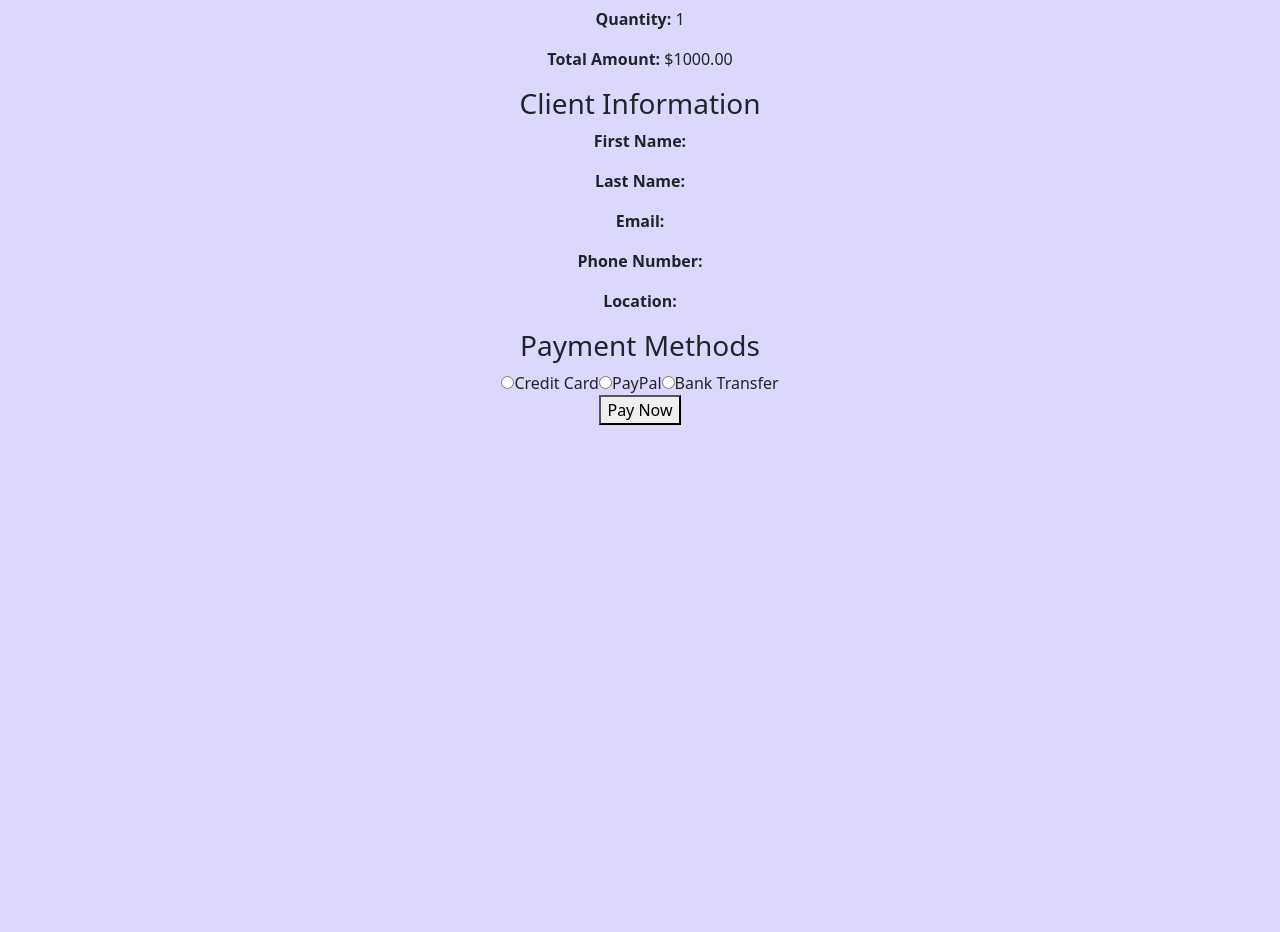
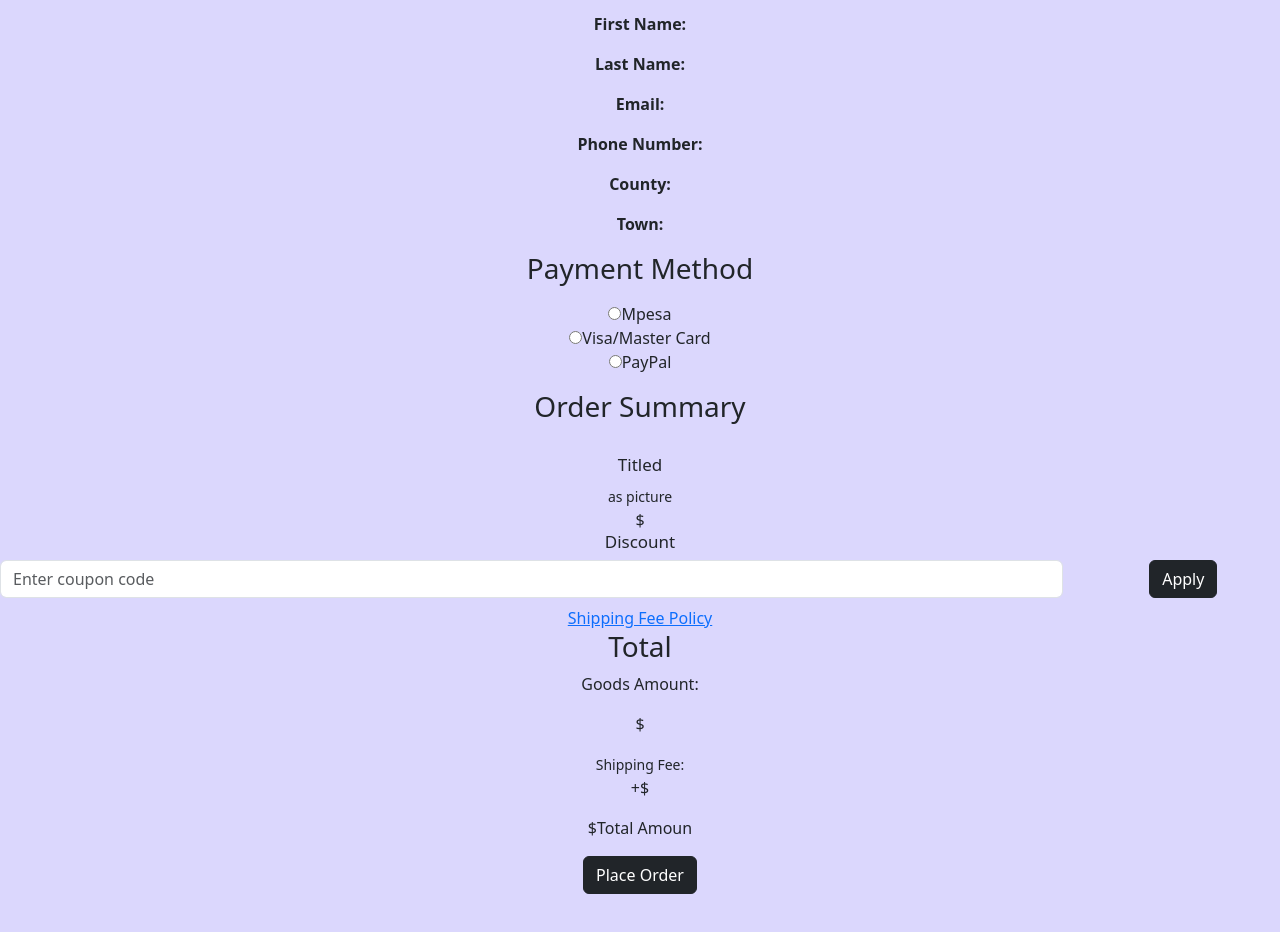
Before and after one commit to Brendafrenjo/e-commerce-app, a React (Create React App) app: page /order-confirmation in a window 1280 px wide. Shown: the part 248-1180 px from the top of the page. Before the commit the page ends 800 px from the top, so only its background shows below. Built offline with nearby package versions, Linux system fonts and the light colour scheme.

Commit message:
Incorpoarted useLocation

```diff
--- a/src/Checkout.js
+++ b/src/Checkout.js
@@ -103,7 +103,7 @@ export default function Checkout() {
       setOrderPlaced(true);
 
       // Use history.push to navigate to the order confirmation page
-      navigate("/order-confirmation");
+      navigate("/order-confirmation", { state: { shippingInfo } });
     } else {
       // Handle incomplete checkout (e.g., show an error message)
       alert("Please provide complete shipping information.");
--- a/src/OrderConfirmation.js
+++ b/src/OrderConfirmation.js
@@ -1,9 +1,12 @@
-import React, { useState} from "react";
+import React, { useState } from "react";
+import { useLocation } from "react-router-dom";
+import "./OrderConfirmation.css";
 
 export default function OrderConfirmation() {
+  const location = useLocation();
+  const shippingInfo = location.state?.shippingInfo || {};
+
   const [paymentMethod, setPaymentMethod] = useState("");
-
-
 
   const handlePaymentChange = (event) => {
     setPaymentMethod(event.target.value);
@@ -11,9 +14,7 @@ export default function OrderConfirmation() {
 
   const handlePayNow = () => {
     if (paymentMethod) {
-      alert(
-        `Payment successful! Thank you for your purchase!`
-      );
+      alert(`Payment successful! Thank you for your purchase!`);
       // You can also redirect the user to a confirmation page or perform other actions.
     } else {
       alert("Please select a payment method before proceeding.");
@@ -22,37 +23,39 @@ export default function OrderConfirmation() {
 
   return (
     <div className="OrderConfirmation">
-      <h2>Order Confirmation</h2>
-      <p>Your order has been successfully placed!</p>
-      <h2>Order Summary</h2>
+      <h1>Order Confirmation</h1>
+      <h3>Client Information</h3>
       <p>
-        <strong>Product:</strong> Laptop
+        <strong>First Name:</strong> {shippingInfo.firstName}
       </p>
       <p>
-        <strong>Quantity:</strong> 1
+        <strong>Last Name:</strong> {shippingInfo.lastName}
       </p>
       <p>
-        <strong>Total Amount:</strong> $1000.00
-      </p>
-
-      <h3>Client Information</h3>
-      <p>
-        <strong>First Name:</strong>
+        <strong>Email:</strong> {shippingInfo.email}
       </p>
       <p>
-        <strong>Last Name:</strong>
+        <strong>Phone Number:</strong> {shippingInfo.tel}
       </p>
       <p>
-        <strong>Email:</strong>
+        <strong>County:</strong> {shippingInfo.county}
       </p>
       <p>
-        <strong>Phone Number:</strong>
-      </p>
-      <p>
-        <strong>Location:</strong>
+        <strong>Town:</strong> {shippingInfo.town}
       </p>
       <div>
-        <h3>Payment Methods</h3>
+        <h3 className="mb-3">Payment Method</h3>
+        <form>
+          <label>
+            <input
+              type="radio"
+              name="paymentMethod"
+              value="Mpesa"
+              onChange={handlePaymentChange}
+            />
+            Mpesa
+          </label>
+          <br />
           <label>
             <input
               type="radio"
@@ -60,8 +63,9 @@ export default function OrderConfirmation() {
               value="creditCard"
               onChange={handlePaymentChange}
             />
-          Credit Card
+            Visa/Master Card
           </label>
+          <br />
           <label>
             <input
               type="radio"
@@ -71,17 +75,60 @@ export default function OrderConfirmation() {
             />
             PayPal
           </label>
-        <label>
+        </form>
+      </div>
+      <h3 className="mt-3">Order Summary</h3>
+      <img src="" alt="" height="" width="" />
+      <h4 className="">Titled</h4>
+      <small>as picture</small>
+      <div className="">$</div>
+      <div className="coupon">
+        <h4>Discount</h4>
+        <div className="row">
+          <div className="col-10">
             <input
-            type="radio"
-            name="paymentMethod"
-            value="bankTransfer"
-            onChange={handlePaymentChange}
+              type="text"
+              id="coupon"
+              name="coupon"
+              placeholder="Enter coupon code"
+              className="form-control mb-2"
             />
-          Bank Transfer
-        </label>
           </div>
-      <button onClick={handlePayNow}>Pay Now</button>
+          <div className="col-2">
+            <button type="submit" class="btn btn-dark">
+              Apply
+            </button>
+          </div>
+        </div>
+      </div>
+      <a href="/" target="_blank">
+        Shipping Fee Policy
+      </a>
+      <h3>Total</h3>
+      <div>
+        <span>
+          <p>Goods Amount:</p>
+        </span>
+        <span>
+          <p>$</p>
+        </span>
+      </div>
+      <div>
+        <span>
+          <small>Shipping Fee:</small>
+        </span>
+        <span>
+          <p>+$</p>
+        </span>
+      </div>
+      <div>
+        <span>
+          <p>$Total Amoun</p>
+        </span>
+        <span>
+          <button className="btn btn-dark" onClick={handlePayNow}>Place Order</button>
+        </span>
+      </div>
     </div>
   );
 }
```
Lines whose indentation alone changed are shown as unchanged.
